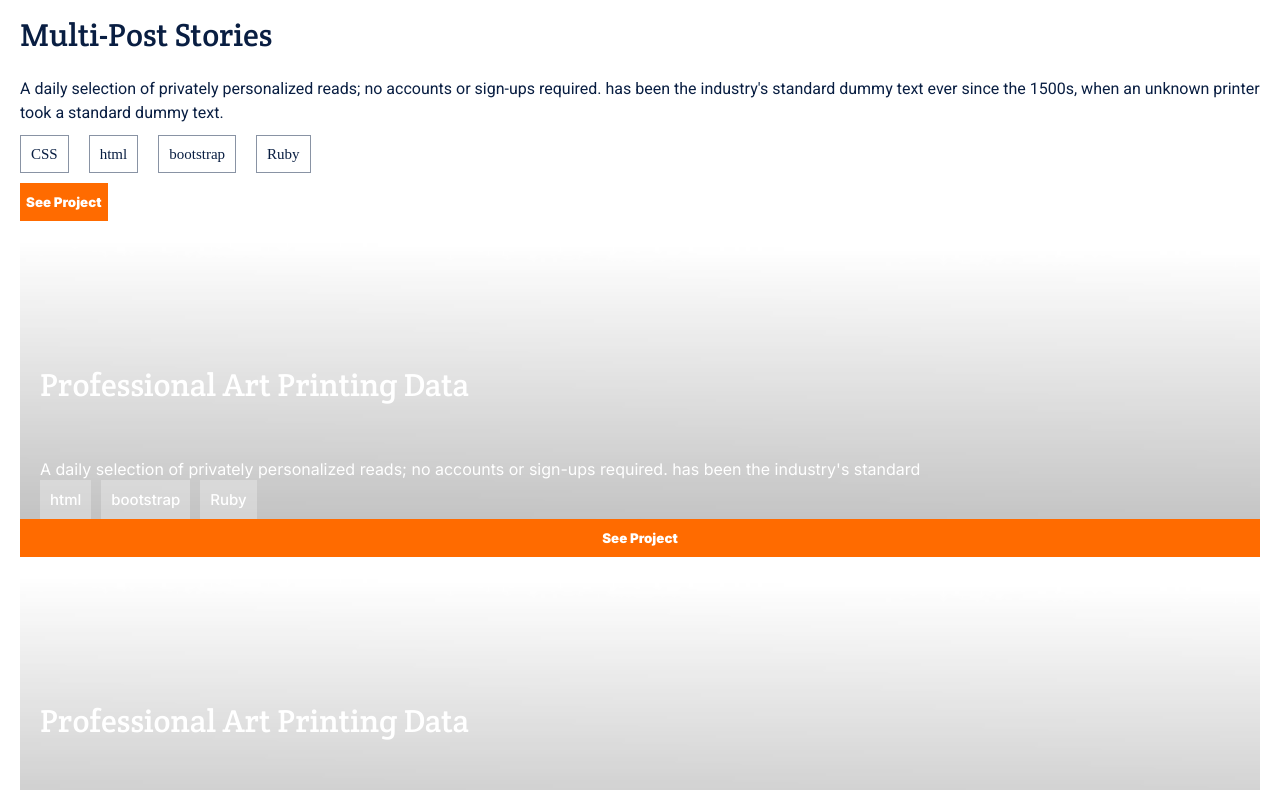
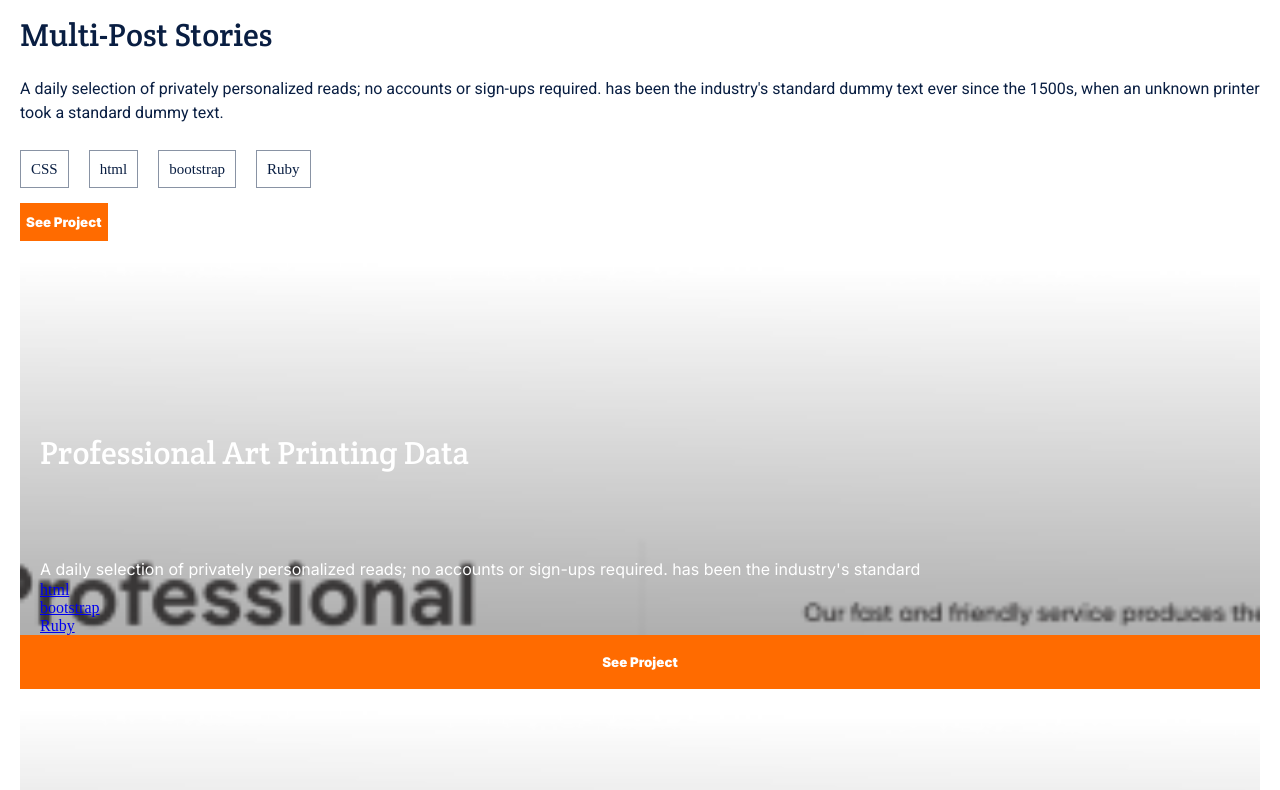
Before and after one commit to Hope1226/Project-Portfolio, a plain HTML site: page index.html in a window 1280 px wide. Shown: the part 2028-2818 px from the top of the page. Drawn offline with Linux system fonts and the light colour scheme.

Commit message:
Postion wiht floats

```diff
--- a/Assets/stylesheet/style.css
+++ b/Assets/stylesheet/style.css
@@ -176,8 +176,8 @@ a:hover {
 
 .prof-art ul {
   list-style: none;
-  display: flex;
-  justify-content: flex-start;
+  /* display: flex;
+  justify-content: flex-start; */
   align-items: center;
 }
 
@@ -187,14 +187,18 @@ a:hover {
 
 .multi-post-stories .multi-post-navigation ul {
   list-style: none;
-  display: flex;
-  justify-content: flex-start;
+  /* display: flex;
+  justify-content: flex-start; */
   padding: 10px 0;
 }
 
 .multi-post-navigation ul li {
   padding-right: 20px;
+  float: left;
+  margin: 15px 0;
 }
+
+.prof-art ul li
 
 .prof-art ul a {
   text-decoration: none;
@@ -205,6 +209,7 @@ a:hover {
   padding: 10px;
   border: none;
   background: #ffffff46;
+
 }
 
 .multi-post-stories .multi-post-navigation ul a {
```
